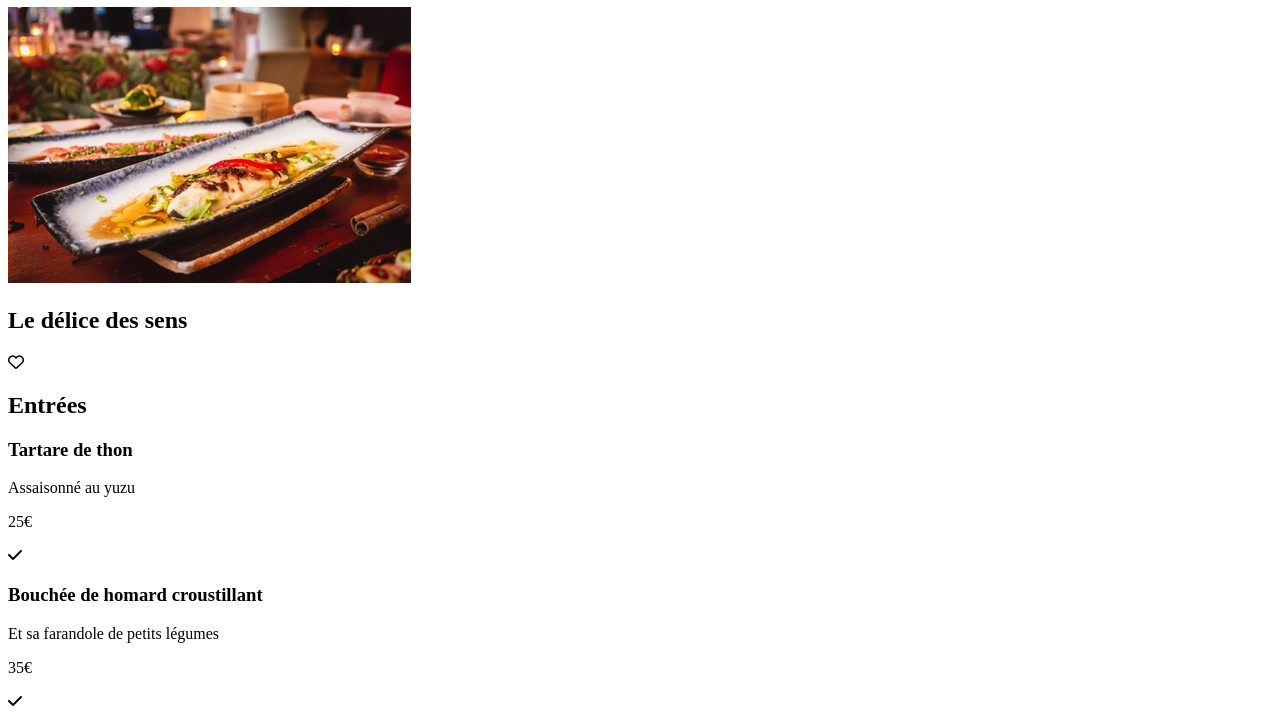
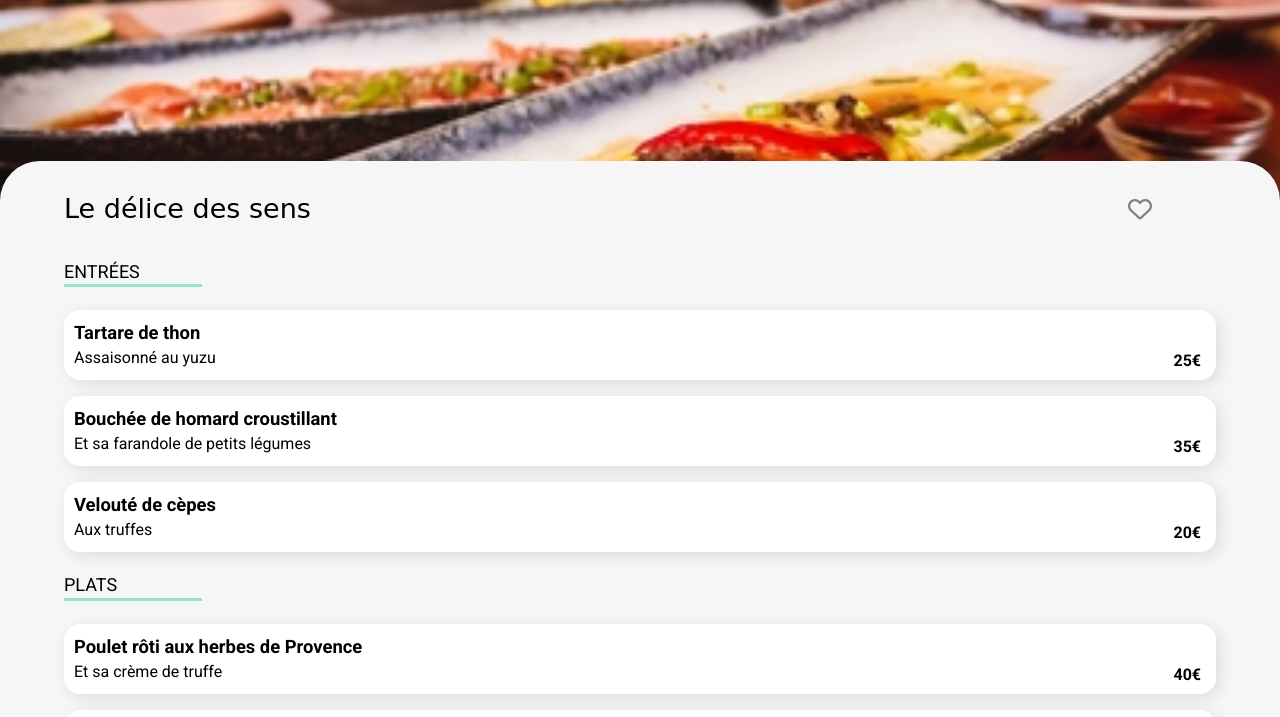
Before and after one commit to Dalifo/OhMyFood, a website: page html/le-delice-des-sens.html in a window 1280 px wide. Shown: the part 99-816 px from the top of the page. Drawn offline with Linux system fonts and the light colour scheme; the site is published under a folder, as on GitHub Pages, so addresses that start at the root find nothing; a web font is replaced by a local one.

Commit message:
Update le-delice-des-sens.html

```diff
--- a/html/le-delice-des-sens.html
+++ b/html/le-delice-des-sens.html
@@ -5,8 +5,8 @@
     <meta name="viewport" content="width=device-width, initial-scale=1" />
     <title>OhMyFood</title>
     <meta name="description" content="" />
-    <link rel="stylesheet" type="text/css" href="/public/css/normalize.css" />
-    <link rel="stylesheet" type="text/css" href="/public/css/style.css" />
+    <link rel="stylesheet" type="text/css" href="../public/css/normalize.css" />
+    <link rel="stylesheet" type="text/css" href="../public/css/style.css" />
     <style>
         @import url('https://fonts.googleapis.com/css2?family=Roboto:ital,wght@0,100;0,300;0,400;0,500;0,700;0,900;1,100;1,300;1,400;1,500;1,700;1,900&family=Shrikhand&display=swap');
         </style>
```
